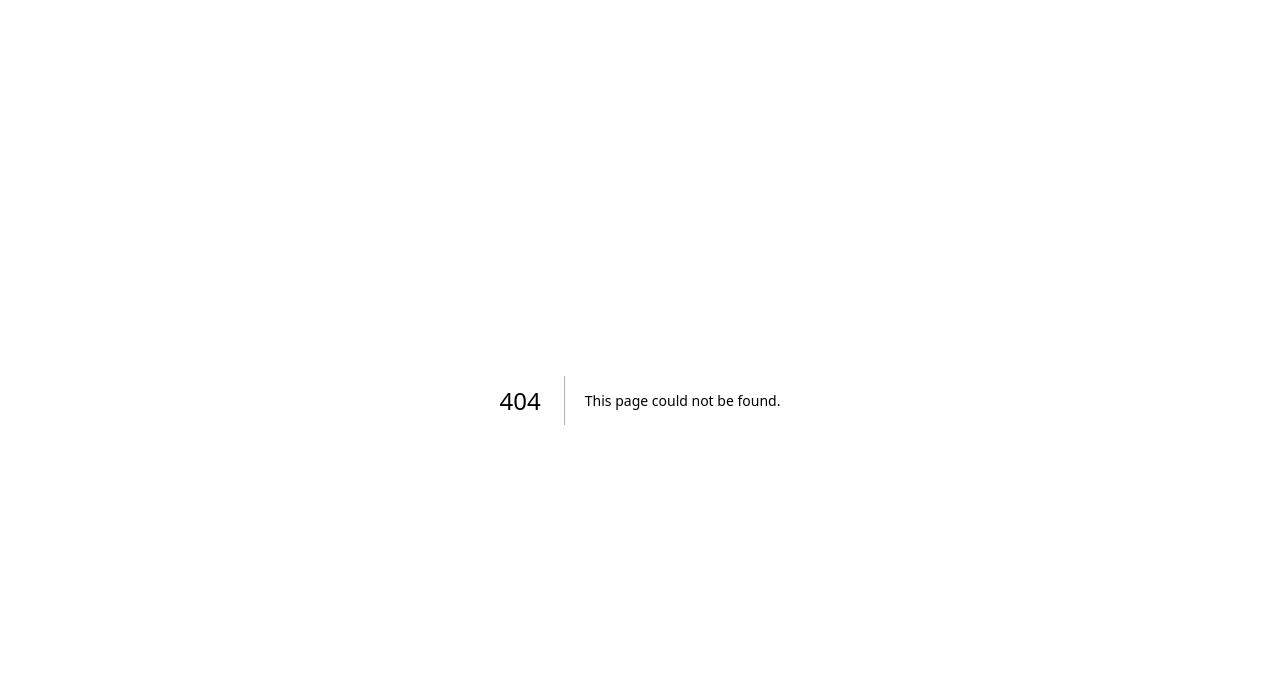
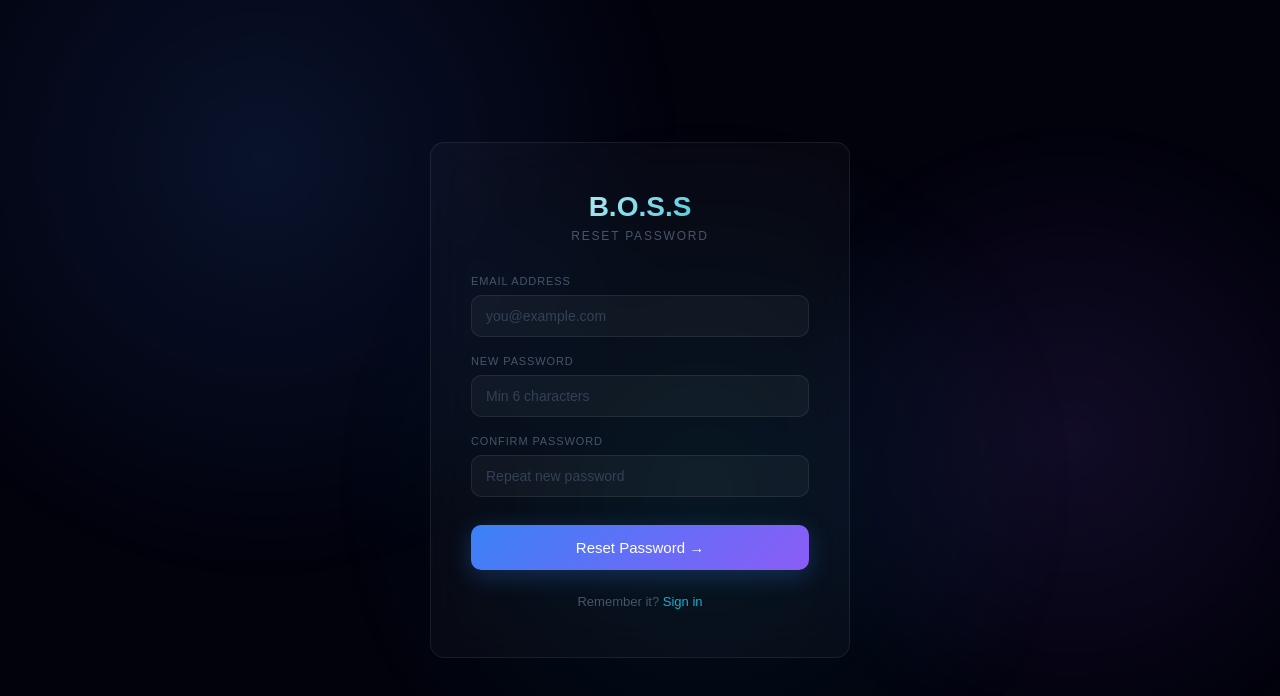
Before and after one commit to MachariaBrian12/B.O.S.S, a Next.js app: page /forgot-password in a window 1280 px wide. Before the commit this address had no page. Shown: the top 696 px of the page. Built offline with nearby package versions, Linux system fonts and the light colour scheme; no server answers.

Commit message:
feat: forgot password page and reset endpoint

```diff
--- /dev/null
+++ b/src/app/forgot-password/page.tsx
@@ -0,0 +1,93 @@
+"use client";
+import { useState } from "react";
+import { useRouter } from "next/navigation";
+import Link from "next/link";
+import { motion } from "framer-motion";
+import { apiClient } from "@/lib/apiClient";
+
+export default function ForgotPassword() {
+  const router = useRouter();
+  const [form, setForm] = useState({ email:"", newPassword:"", confirm:"" });
+  const [loading, setLoading] = useState(false);
+  const [error, setError] = useState("");
+  const [success, setSuccess] = useState(false);
+
+  const update = (k:string) => (e:React.ChangeEvent<HTMLInputElement>) =>
+    setForm(f=>({...f,[k]:e.target.value}));
+
+  const submit = async (e:React.FormEvent) => {
+    e.preventDefault();
+    if (form.newPassword !== form.confirm) { setError("Passwords don't match"); return; }
+    setError(""); setLoading(true);
+    try {
+      await apiClient("/auth/reset-password", {
+        method:"POST",
+        body: JSON.stringify({ email:form.email, newPassword:form.newPassword }),
+      });
+      setSuccess(true);
+      setTimeout(()=>router.push("/login"), 2000);
+    } catch(err:any) {
+      setError(err.message || "Failed to reset password");
+    } finally { setLoading(false); }
+  };
+
+  return (
+    <div style={{minHeight:"100vh",display:"flex",alignItems:"center",justifyContent:"center",padding:"24px",position:"relative"}}>
+      <div className="aurora-bg"><div className="aurora-1"/><div className="aurora-2"/><div className="aurora-3"/></div>
+      <div className="noise"/>
+      <motion.div initial={{opacity:0,y:18}} animate={{opacity:1,y:0}} transition={{duration:.5}}
+        className="glass" style={{width:"100%",maxWidth:"420px",padding:"48px 40px",position:"relative",zIndex:2}}>
+        <div style={{textAlign:"center",marginBottom:32}}>
+          <div style={{fontFamily:"'Syne',sans-serif",fontSize:28,fontWeight:800,
+            background:"linear-gradient(135deg,#fff,var(--cyan))",
+            WebkitBackgroundClip:"text",WebkitTextFillColor:"transparent",marginBottom:6}}>
+            B.O.S.S
+          </div>
+          <div style={{fontSize:12,color:"var(--t3)",letterSpacing:".15em",textTransform:"uppercase"}}>
+            Reset Password
+          </div>
+        </div>
+        {error && (
+          <div style={{background:"rgba(239,68,68,.1)",border:"1px solid rgba(239,68,68,.25)",
+            borderRadius:10,padding:"12px 16px",marginBottom:20,fontSize:13,color:"#EF4444"}}>
+            {error}
+          </div>
+        )}
+        {success && (
+          <div style={{background:"rgba(16,185,129,.1)",border:"1px solid rgba(16,185,129,.25)",
+            borderRadius:10,padding:"12px 16px",marginBottom:20,fontSize:13,color:"#10B981",textAlign:"center"}}>
+            ✓ Password reset! Redirecting to login...
+          </div>
+        )}
+        <form onSubmit={submit}>
+          <div style={{marginBottom:18}}>
+            <label className="label">Email Address</label>
+            <input className="input" type="email" placeholder="you@example.com"
+              value={form.email} onChange={update("email")} required/>
+          </div>
+          <div style={{marginBottom:18}}>
+            <label className="label">New Password</label>
+            <input className="input" type="password" placeholder="Min 6 characters"
+              value={form.newPassword} onChange={update("newPassword")} required/>
+          </div>
+          <div style={{marginBottom:28}}>
+            <label className="label">Confirm Password</label>
+            <input className="input" type="password" placeholder="Repeat new password"
+              value={form.confirm} onChange={update("confirm")} required/>
+          </div>
+          <button className="btn btn-primary" type="submit"
+            style={{width:"100%",justifyContent:"center",padding:"14px",fontSize:15}}
+            disabled={loading||success}>
+            {loading?"Resetting...":success?"Done ✓":"Reset Password →"}
+          </button>
+        </form>
+        <div style={{textAlign:"center",marginTop:24,fontSize:13,color:"var(--t3)"}}>
+          Remember it?{" "}
+          <Link href="/login" style={{color:"var(--cyan)",textDecoration:"none",fontWeight:500}}>
+            Sign in
+          </Link>
+        </div>
+      </motion.div>
+    </div>
+  );
+}
--- a/src/app/login/page.tsx
+++ b/src/app/login/page.tsx
@@ -69,7 +69,7 @@ export default function Login() {
         </form>
 
         <div style={{textAlign:"center",marginTop:"24px",fontSize:"13px",color:"var(--t3)"}}>
-          No account?{" "}
+          Forgot password?{" "}<Link href="/forgot-password" style={{color:"var(--cyan)",textDecoration:"none",fontWeight:500}}>Reset it</Link><br/><br/>No account?{" "}
           <Link href="/register" style={{color:"var(--cyan)",textDecoration:"none",fontWeight:500}}>
             Create one free
           </Link>
```
